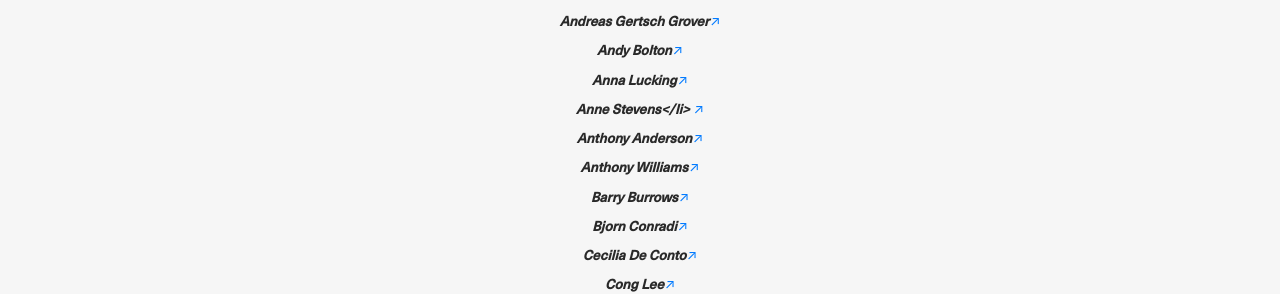
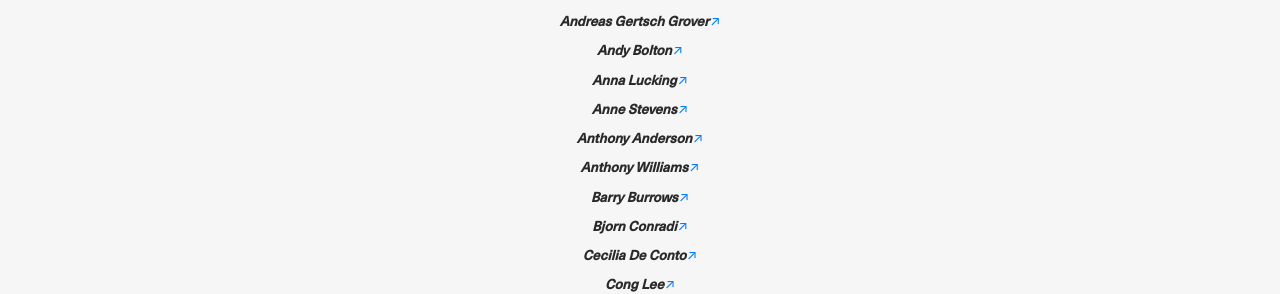
Before and after one commit to mr-stezz/mr-stezz.github.io, a Jekyll site: the page built from about.md, in a window 1280 px wide and 900 px high, scrolled down 4236 px. Shown: the part 162-456 px from the top of the window. Built offline with Jekyll 4.4.1, drawn with Linux system fonts in a browser that asks for light colours; some of the changed text lies outside the part shown.

Commit message:
add trailing </a>

```diff
--- a/_includes/_section.people-id-work-with-again.html
+++ b/_includes/_section.people-id-work-with-again.html
@@ -14,7 +14,7 @@
       <li class="work-list-item"><a href="https://andybolton.dev/" class="work-list-link">Andy Bolton</a></li>
       <!-- <li class="work-list-item"><a href="https://github.com/AnjanaHewage" class="work-list-link">Anjana Hewage</a></li> -->
       <li class="work-list-item"><a href="https://github.com/ALucking1" class="work-list-link">Anna Lucking</a></li>
-      <li class="work-list-item"><a href="https://www.linkedin.com/in/amtstevens/" class="work-list-link">Anne Stevens</li>
+      <li class="work-list-item"><a href="https://www.linkedin.com/in/amtstevens/" class="work-list-link">Anne Stevens</a></li>
       <li class="work-list-item"><a href="https://www.linkedin.com/in/anthonyandersonproduct" class="work-list-link">Anthony Anderson</a></li>
       <li class="work-list-item"><a href="https://github.com/abitgone" class="work-list-link">Anthony Williams</a></li>
       <li class="work-list-item"><a href="https://uk.linkedin.com/in/barry-burrows-98359a3b" class="work-list-link">Barry Burrows</a></li>
```
